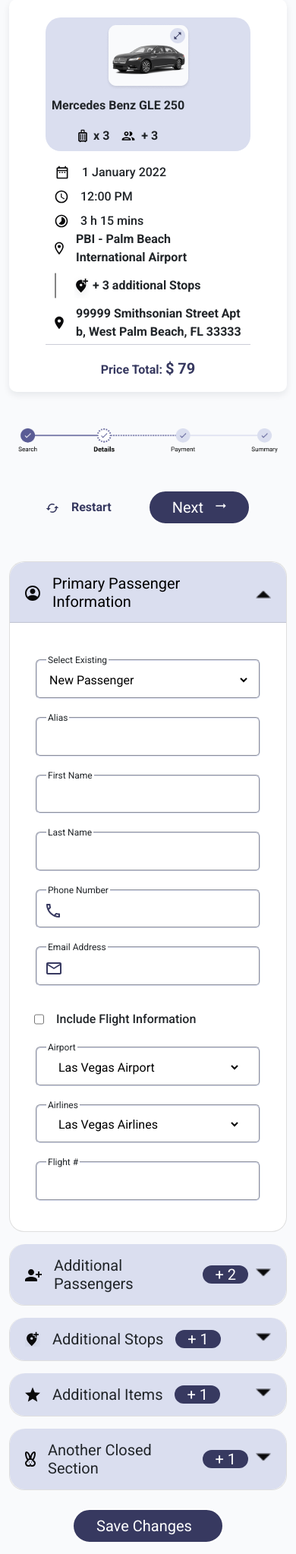
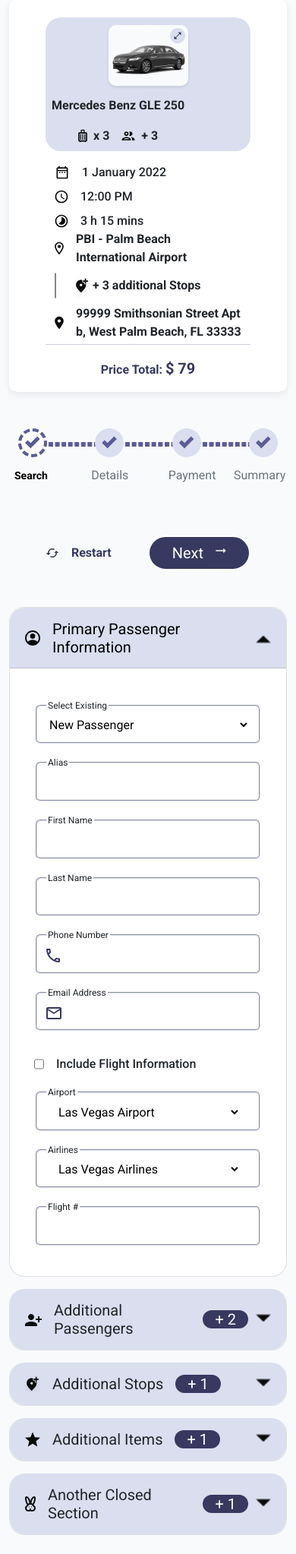
Before and after one commit to saadb103/BookingApp, an ASP.NET Core app: page / in a window 390 px wide. Shown: the part 511-2557 px from the top of the page at 76% size. Run offline with ASP.NET Core 8, Linux system fonts and the light colour scheme; style sheets or scripts are compiled from the project's sources.

Commit message:
Progress bar added and dotnet downgraded

```diff
--- a/Properties/launchSettings.json
+++ b/Properties/launchSettings.json
@@ -10,7 +10,6 @@
   "profiles": {
     "http": {
       "commandName": "Project",
-      "dotnetRunMessages": true,
       "launchBrowser": true,
       "inspectUri": "{wsProtocol}://{url.hostname}:{url.port}/_framework/debug/ws-proxy?browser={browserInspectUri}",
       "applicationUrl": "http://localhost:5088",
@@ -20,7 +19,6 @@
     },
     "https": {
       "commandName": "Project",
-      "dotnetRunMessages": true,
       "launchBrowser": true,
       "inspectUri": "{wsProtocol}://{url.hostname}:{url.port}/_framework/debug/ws-proxy?browser={browserInspectUri}",
       "applicationUrl": "https://localhost:7282;http://localhost:5088",
--- a/Shared/Progress.razor
+++ b/Shared/Progress.razor
@@ -1,18 +1,64 @@
 <div class="progress_bar">
     <div class="row mx-0 gap-lg-0 gap-5">
         <div class="col-lg-8 ps-lg-0">
-            <img src="assets/img/Progressbar.png" alt="" class="img-fluid">
+           <div>
+                <ul class="form-stepper form-stepper-horizontal text-center ">
+                    <!-- Step 1 -->
+                    <li class="@(CurrentStep == 1 ? "form-stepper-active":"form-stepper-completed") text-center form-stepper-list">
+                        <a class="">
+                            <span class="form-stepper-circle">
+                                <span>
+                                    <i class="oi oi-check"></i>
+                                </span>
+                            </span>
+                            <div class="label">Search</div>
+                        </a>
+                    </li>
+                    <!-- Step 2 -->
+                    <li class="@(CurrentStep == 2 ? "form-stepper-active": CurrentStep > 2 ? "form-stepper-completed": "form-stepper-unfinished") text-center form-stepper-list">
+                        <a class="">
+                            <span class="form-stepper-circle text-muted">
+                                <span>
+                                    <i class="oi oi-check"></i>
+                                </span>
+                            </span>
+                            <div class="label text-muted">Details</div>
+                        </a>
+                    </li>
+                    <!-- Step 3 -->
+                    <li class="@(CurrentStep == 3 ? "form-stepper-active": CurrentStep > 3 ? "form-stepper-completed": "form-stepper-unfinished") text-center form-stepper-list">
+                        <a class="">
+                            <span class="form-stepper-circle text-muted">
+                                <span>
+                                    <i class="oi oi-check"></i>
+                                </span>
+                            </span>
+                            <div class="label text-muted">Payment</div>
+                        </a>
+                    </li>
+                    <!-- Step 3 -->
+                    <li class="@(CurrentStep == 4 ? "form-stepper-active": CurrentStep > 4 ? "form-stepper-completed": "form-stepper-unfinished") text-center form-stepper-list">
+                        <a class="">
+                            <span class="form-stepper-circle text-muted">
+                                <span>
+                                    <i class="oi oi-check"></i>
+                                </span>
+                            </span>
+                            <div class="label text-muted last-label">Summary</div>
+                        </a>
+                    </li>
+                </ul>
+            </div>
         </div>
         <div class="col-lg-4 pe-lg-0">
-            <div
-                class="d-flex justify-content-lg-end justify-content-center gap-5 align-items-center mb-0 flex-wrap">
-                <div>
+            <div class="d-flex justify-content-lg-end justify-content-center gap-5 align-items-center mb-0 flex-wrap">
+                <div class="cursor-pointer" @onclick="ResetProgress">
                     <p class="mb-0 text__primary d-flex align-items-center gap-3 fw-bold">
                         <span><img src="assets/img/reset.svg" alt=""></span>
                         <span> Restart</span>
                     </p>
                 </div>
-                <div class="btn__next bg__primary d-flex gap-3">
+                <div class="btn__next bg__primary d-flex gap-3 cursor-pointer" @onclick="GoToNextStep">
                     <span class="fs-5">
                         Next
                     </span>
@@ -24,3 +70,16 @@
         </div>
     </div>
 </div>
+
+@code {
+    private int CurrentStep { get; set; } = 1;
+    private void GoToNextStep()
+    {
+        if(CurrentStep == 4) return;
+        CurrentStep++;
+    }
+    private void ResetProgress()
+    {
+        CurrentStep = 1;
+    }
+}
--- a/Shared/Progress.razor.css
+++ b/Shared/Progress.razor.css
@@ -1,7 +1,349 @@
-.btn__next{
-    border: 2px solid var(--white);
-    padding: 6px 30px !important;
-    border-radius: 40px;
-    width: auto;
-    color: var(--white) !important;
+.btn__next {
+  border: 2px solid var(--white);
+  padding: 6px 30px !important;
+  border-radius: 40px;
+  width: auto;
+  color: var(--white) !important;
 }
+
+ul {
+  padding-inline-start: 0px !important;
+}
+
+.form-stepper a {
+  text-decoration: none !important;
+}
+
+.button {
+  padding: 0.7rem 1.5rem;
+  border: 1px solid #5a5c95;
+  background-color: #5a5c95;
+  color: #fff;
+  border-radius: 5px;
+  cursor: pointer;
+}
+
+.submit-btn {
+  border: 1px solid #5a5c95;
+  background-color: #5a5c95;
+}
+
+.form-step {
+  border: 1px solid rgba(0, 0, 0, 0.1);
+  border-radius: 20px;
+  padding: 3rem;
+  margin-bottom: 30px;
+}
+
+ul.form-stepper {
+  counter-reset: section;
+  margin-bottom: 3rem;
+}
+
+ul.form-stepper .form-stepper-circle {
+  position: relative;
+  background-color: white;
+  z-index: 10;
+}
+
+ul.form-stepper .form-stepper-circle span {
+  position: absolute;
+  top: 50%;
+  left: 50%;
+  transform: translateY(-50%) translateX(-50%);
+  padding-top: 5px;
+}
+
+.form-stepper-horizontal {
+  position: relative;
+  display: -webkit-box;
+  display: -ms-flexbox;
+  display: flex;
+  -webkit-box-pack: justify;
+  -ms-flex-pack: justify;
+  justify-content: space-between;
+}
+
+ul.form-stepper > li:not(:last-of-type) {
+  margin-bottom: 0.625rem;
+  -webkit-transition: margin-bottom 0.4s;
+  -o-transition: margin-bottom 0.4s;
+  transition: margin-bottom 0.4s;
+}
+
+.form-stepper-horizontal > li:not(:last-of-type) {
+  margin-bottom: 0 !important;
+}
+
+.form-stepper-horizontal li {
+  position: relative;
+  display: -webkit-box;
+  display: -ms-flexbox;
+  display: flex;
+  -webkit-box-flex: 1;
+  -ms-flex: 1;
+  flex: 1;
+  -webkit-box-align: start;
+  -ms-flex-align: start;
+  align-items: start;
+  -webkit-transition: 0.5s;
+  transition: 0.5s;
+}
+
+.form-stepper-horizontal li:not(:last-child):after {
+  position: absolute;
+  /* -webkit-box-flex: 1; */
+  -ms-flex: 1;
+  flex: 1;
+  height: 1px;
+  content: "";
+  top: 40%;
+  right: -22px;
+  left: 46px;
+}
+
+.form-stepper-horizontal li:after {
+  border: 3px dashed #5a5c95;
+}
+
+.form-stepper-horizontal li.form-stepper-completed:after {
+  border: 3px solid #5a5c95;
+}
+
+.form-stepper-horizontal li:last-child {
+  flex: unset;
+}
+
+ul.form-stepper li a .form-stepper-circle {
+  display: inline-block;
+  text-align: center;
+  width: 46.67px !important;
+  height: 46.67px !important;
+  background: #5a5c95;
+  border-radius: 100%;
+  border: 4px dashed #dadeef;
+}
+
+.form-stepper .form-stepper-active .form-stepper-circle {
+  background: white !important;
+  border: 4px dashed #5a5c95;
+  color: #5a5c95;
+}
+
+.form-stepper .form-stepper-active .form-stepper-circle i {
+  stroke: #5a5c95 !important;
+  fill: #5a5c95 !important;
+  color: #5a5c95;
+  font-size: 25px !important;
+}
+
+.form-stepper .label {
+  position: absolute;
+  left: -10px;
+}
+
+.form-stepper .form-stepper-active .label {
+  font-style: normal;
+  font-weight: 700;
+  font-size: 20px;
+  line-height: 28px;
+  text-align: center;
+  color: #000000;
+  text-decoration: none !important;
+}
+
+.form-stepper .form-stepper-active .form-stepper-circle:hover {
+  background-color: white !important;
+  color: #5a5c95 !important;
+  border: 4.66667px dashed #5a5c95;
+  border-radius: 116.667px;
+}
+
+.form-stepper .form-stepper-unfinished .form-stepper-circle {
+  width: 46.67px;
+  height: 46.67px;
+
+  /* Light Violet */
+
+  background: #dadeef;
+  border-radius: 116.667px;
+  display: flex;
+  justify-content: center;
+  align-items: center;
+}
+
+.form-stepper .form-stepper-unfinished .form-stepper-circle span i {
+  color: #5a5c95 !important;
+  font-size: 25px;
+}
+
+.form-stepper .form-stepper-completed .form-stepper-circle {
+  background-color: #5a5c95 !important;
+  color: #fff !important;
+  border: 4px dashed #5a5c95;
+}
+
+/* .form-stepper .form-stepper-completed .form-stepper-circle  span i{
+    fill: white !important;
+    stroke: white !important;
+    color: white !important;
+     font-size: 25px;
+  } */
+.form-stepper .form-stepper-completed .label {
+  font-style: normal;
+  font-weight: 400;
+  font-size: 20px;
+  line-height: 28px;
+  /* identical to box height, or 140% */
+
+  text-align: center;
+
+  color: #000000;
+}
+
+.form-stepper .label {
+  font-style: normal;
+  font-weight: 400;
+  font-size: 20px;
+  line-height: 28px;
+  /* identical to box height, or 140% */
+
+  text-align: center;
+
+  color: #000000;
+
+  margin-top: 0.5rem;
+}
+
+.form-stepper a {
+  cursor: pointer;
+}
+
+.cursor-pointer {
+    cursor: pointer;
+}
+
+@media only screen and (max-width: 767px) {
+  /* =======================================================component */
+
+  ul.form-stepper .form-stepper-circle span {
+    position: absolute;
+    top: 50%;
+    left: 50%;
+    transform: translateY(-50%) translateX(-50%);
+    padding-top: 2px;
+  }
+
+  .form-stepper-horizontal li:not(:last-child):after {
+    position: absolute;
+    /* -webkit-box-flex: 1; */
+    -ms-flex: 1;
+    flex: 1;
+    height: 1px;
+    content: "";
+    top: 40%;
+    right: -22px;
+    left: 40px;
+  }
+
+  .form-stepper-horizontal li:after {
+    border: 3px dashed #5a5c95;
+  }
+
+  .form-stepper-horizontal li.form-stepper-completed:after {
+    border: 3px solid #5a5c95;
+  }
+
+  .form-stepper-horizontal li:last-child {
+    flex: unset;
+  }
+
+  ul.form-stepper li a .form-stepper-circle {
+    display: inline-block;
+    text-align: center;
+    width: 38px !important;
+    height: 38px !important;
+    background: #5a5c95;
+    border-radius: 100%;
+    border: 4px dashed #dadeef;
+  }
+
+  .form-stepper .form-stepper-active .form-stepper-circle {
+    background: white !important;
+    border: 4px dashed #5a5c95;
+    color: #5a5c95;
+  }
+
+  .form-stepper .form-stepper-active .form-stepper-circle i {
+    stroke: #5a5c95 !important;
+    fill: #5a5c95 !important;
+    color: #5a5c95;
+    font-size: 20px !important;
+  }
+
+  .form-stepper .label {
+    position: absolute;
+    top: 40px !important;
+    left: -5px;
+  }
+
+  .last-label {
+    left: -20px !important;
+  }
+
+  .form-stepper .form-stepper-active .label {
+    font-size: 14px;
+  }
+
+  .form-stepper .form-stepper-unfinished .form-stepper-circle {
+    width: 38px !important;
+    height: 38px !important;
+  }
+
+  .form-stepper .form-stepper-unfinished .form-stepper-circle span i {
+    color: #5a5c95 !important;
+    font-size: 20px;
+  }
+
+  .form-stepper .form-stepper-completed .form-stepper-circle {
+    background-color: #5a5c95 !important;
+    color: #fff !important;
+    border: 3px dashed #5a5c95;
+  }
+
+  /* .form-stepper .form-stepper-completed .form-stepper-circle  span i{
+    fill: white !important;
+    stroke: white !important;
+    color: white !important;
+     font-size: 25px;
+  } */
+  .form-stepper .form-stepper-completed .label {
+    font-style: normal;
+    font-weight: 400;
+    font-size: 14px;
+    line-height: 28px;
+    /* identical to box height, or 140% */
+
+    text-align: center;
+
+    color: #000000;
+  }
+
+  .form-stepper .label {
+    font-style: normal;
+    font-weight: 400;
+    font-size: 16px;
+    line-height: 28px;
+    /* identical to box height, or 140% */
+
+    text-align: center;
+
+    color: #000000;
+
+    margin-top: 0.5rem;
+  }
+
+  .form-stepper a {
+    cursor: pointer;
+  }
+}
```
Also changed, not shown: BookingApp.csproj, 1 other file.
